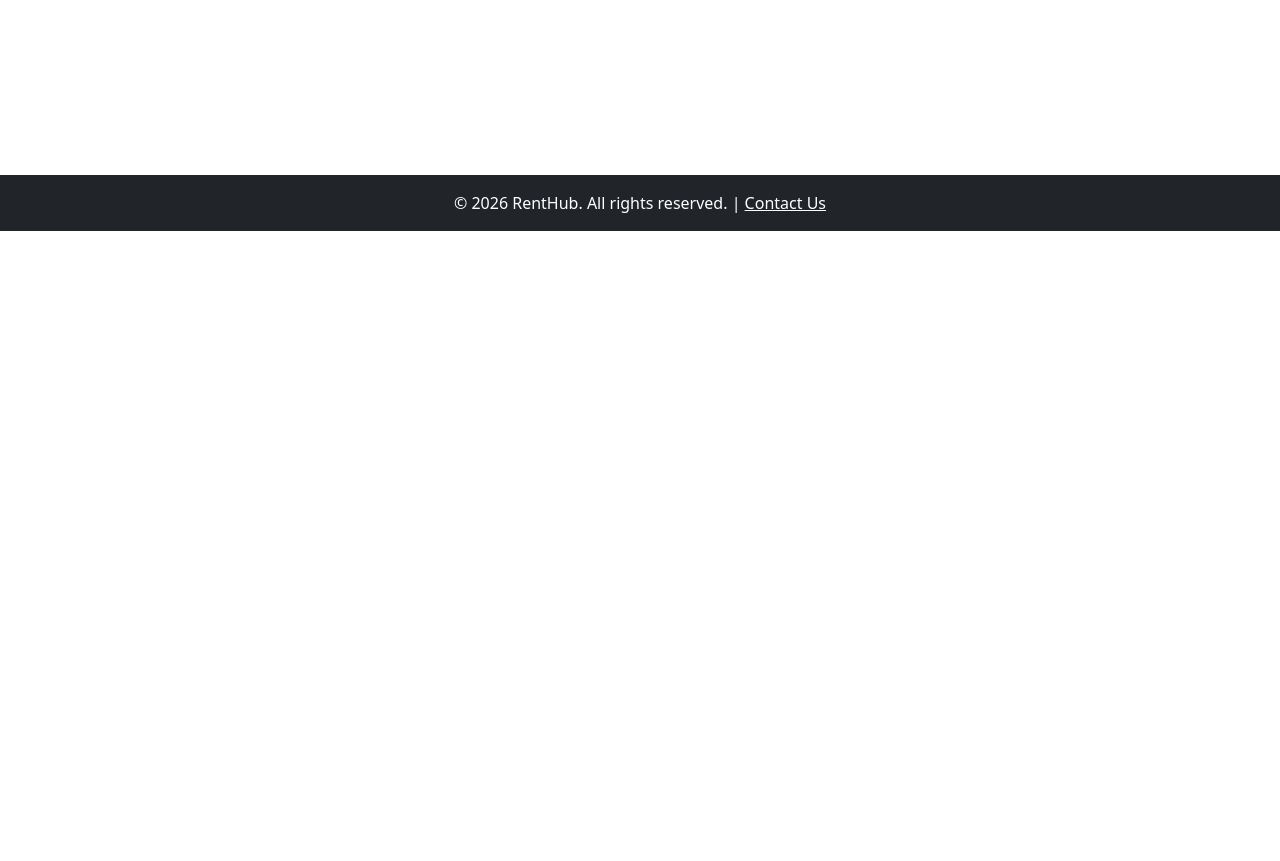
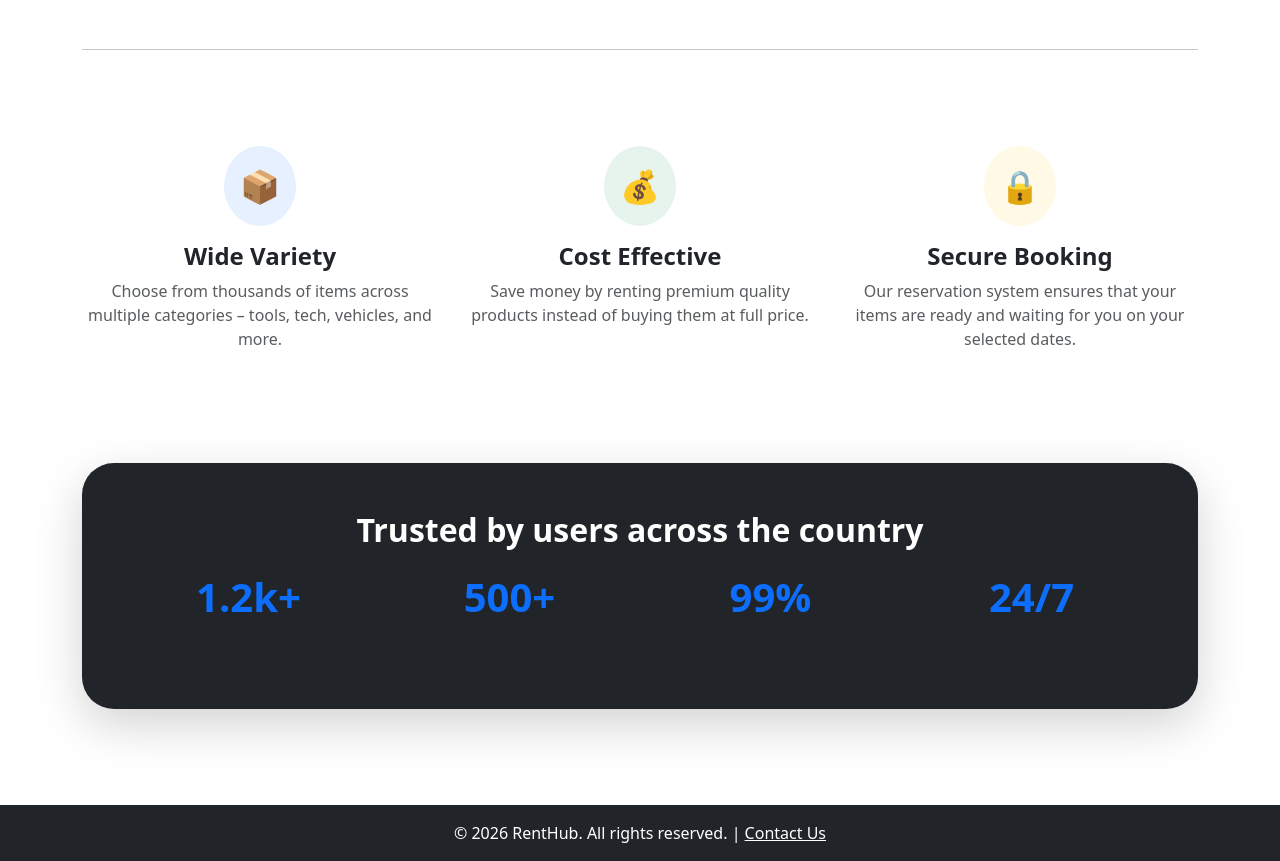
Before and after one commit to vivitoa/renthub-django, a Django app: page / in a window 1280 px wide. Shown: the part 569-1430 px from the top of the page. Before the commit the page ends 800 px from the top, so only its background shows below. Run offline with Django 5.2, Linux system fonts and the light colour scheme.

Commit message:
Change home page design and add custom 404 error template

```diff
--- a/templates/common/home-page.html
+++ b/templates/common/home-page.html
@@ -1,10 +1,67 @@
 {% extends 'base.html' %}
 
 {% block content %}
-    <div class="text-center mt-5">
-        <h1 class="display-4">Welcome to RentHub!</h1>
-        <p class="lead">Find the best items to rent or list your own.</p>
-        <hr class="my-4">
-        <a class="btn btn-primary btn-lg mt-3" href="{% url 'catalog:list' %}" role="button">Browse Catalog</a>
+<div class="row align-items-center py-5">
+    <div class="col-lg-6">
+        <h1 class="display-3 fw-bold lh-1 mb-3">Rent Everything You Need, <span class="text-primary">Anytime.</span></h1>
+        <p class="lead text-muted mb-4">
+            RentHub is the leading platform for sharing items. From high-tech electronics and professional tools to event equipment. Why buy when you can rent?
+        </p>
+        <div class="d-grid gap-2 d-md-flex justify-content-md-start">
+            <a href="{% url 'catalog:list' %}" class="btn btn-primary btn-lg px-4 me-md-2 shadow">Explore Catalog</a>
+            <a href="{% url 'bookings:create' %}" class="btn btn-outline-secondary btn-lg px-4">Book Now</a>
+        </div>
     </div>
+    <div class="col-lg-6 d-none d-lg-block">
+        <img src="https://images.unsplash.com/photo-1556742049-0cfed4f6a45d?w=800&auto=format&fit=crop" class="d-block mx-lg-auto img-fluid rounded-5 shadow-lg" alt="Rental Experience" loading="lazy">
+    </div>
+</div>
+
+<hr class="my-5">
+
+<div class="row g-4 py-5 row-cols-1 row-cols-lg-3 text-center">
+    <div class="col">
+        <div class="feature-icon d-inline-flex align-items-center justify-content-center fs-2 mb-3">
+            <span class="p-3 bg-primary bg-opacity-10 rounded-circle text-primary">📦</span>
+        </div>
+        <h3 class="fs-4 fw-bold">Wide Variety</h3>
+        <p class="text-muted">Choose from thousands of items across multiple categories – tools, tech, vehicles, and more.</p>
+    </div>
+    <div class="col">
+        <div class="feature-icon d-inline-flex align-items-center justify-content-center fs-2 mb-3">
+            <span class="p-3 bg-success bg-opacity-10 rounded-circle text-success">💰</span>
+        </div>
+        <h3 class="fs-4 fw-bold">Cost Effective</h3>
+        <p class="text-muted">Save money by renting premium quality products instead of buying them at full price.</p>
+    </div>
+    <div class="col">
+        <div class="feature-icon d-inline-flex align-items-center justify-content-center fs-2 mb-3">
+            <span class="p-3 bg-warning bg-opacity-10 rounded-circle text-warning">🔒</span>
+        </div>
+        <h3 class="fs-4 fw-bold">Secure Booking</h3>
+        <p class="text-muted">Our reservation system ensures that your items are ready and waiting for you on your selected dates.</p>
+    </div>
+</div>
+
+<div class="bg-dark text-white rounded-5 p-5 text-center shadow-lg my-5">
+    <h2 class="fw-bold mb-4">Trusted by users across the country</h2>
+    <div class="row g-4">
+        <div class="col-6 col-md-3">
+            <h1 class="fw-bold text-primary mb-0">1.2k+</h1>
+            <p class="text-muted">Active Listings</p>
+        </div>
+        <div class="col-6 col-md-3">
+            <h1 class="fw-bold text-primary mb-0">500+</h1>
+            <p class="text-muted">Daily Bookings</p>
+        </div>
+        <div class="col-6 col-md-3">
+            <h1 class="fw-bold text-primary mb-0">99%</h1>
+            <p class="text-muted">Happy Clients</p>
+        </div>
+        <div class="col-6 col-md-3">
+            <h1 class="fw-bold text-primary mb-0">24/7</h1>
+            <p class="text-muted">Support</p>
+        </div>
+    </div>
+</div>
 {% endblock %}
```
Also changed, not shown: templates/404.html (added, +17 -0 lines).
